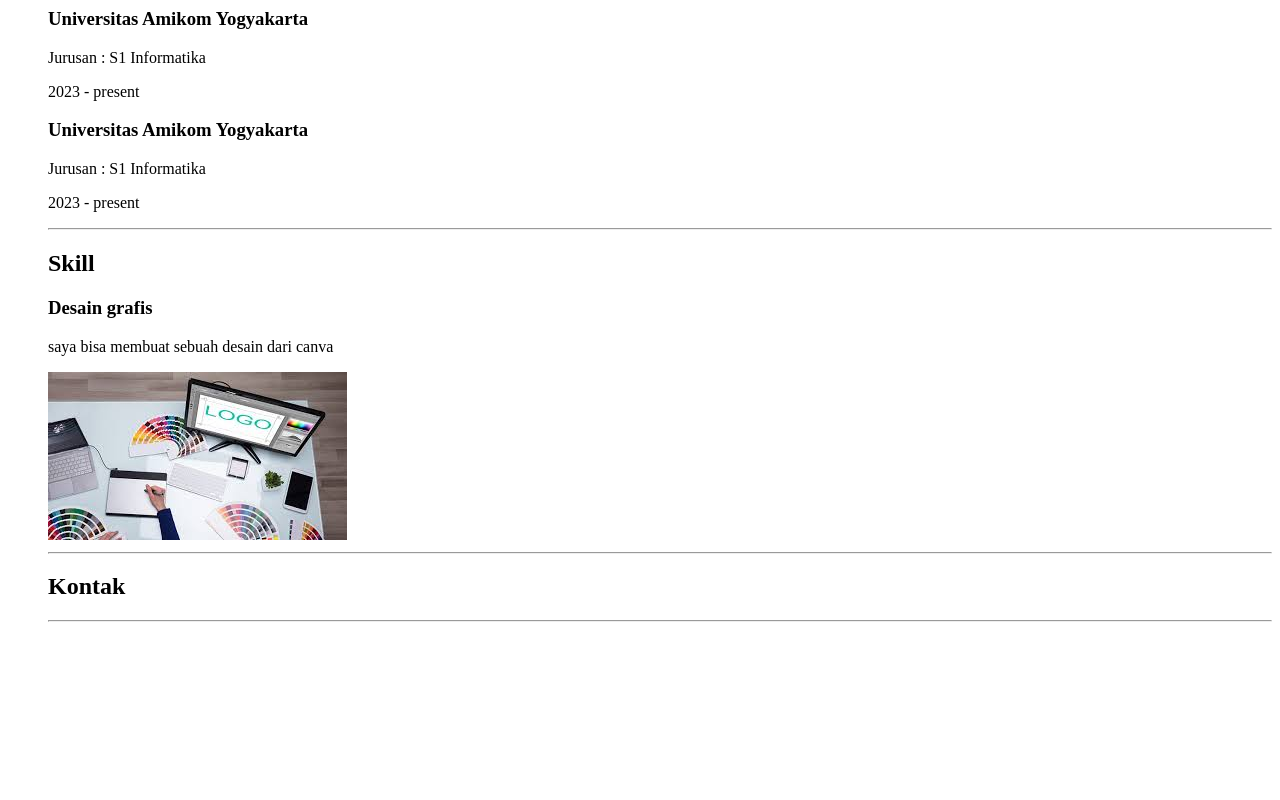
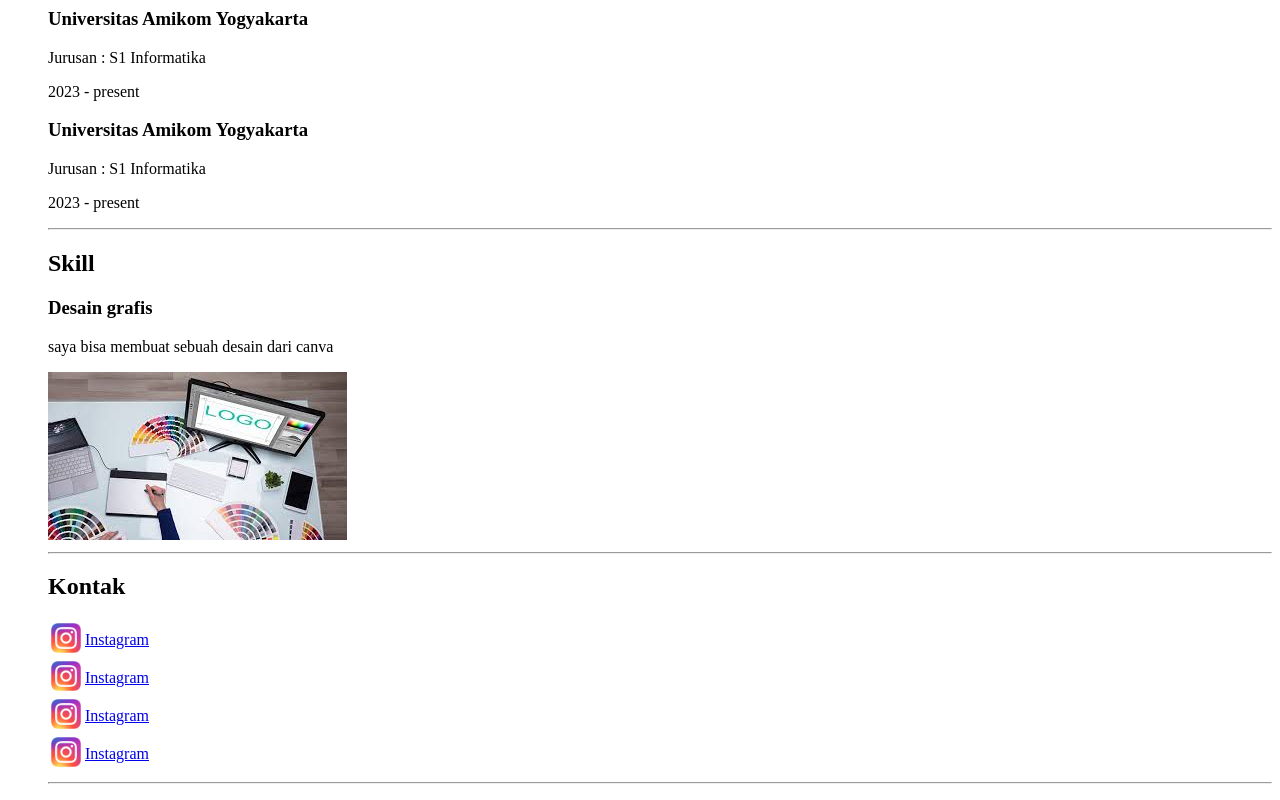
Before and after one commit to YusufWahid/Praktikum_2, a plain HTML site: page index.html in a window 1280 px wide. Shown: the part 870-1670 px from the top of the page. Before the commit the page ends 1508 px from the top, so only its background shows below. Drawn offline with Linux system fonts and the light colour scheme.

Commit message:
oke aman

```diff
--- a/index.html
+++ b/index.html
@@ -63,7 +63,25 @@
         <hr>
         <section id="kontak">
             <h2>Kontak</h2>
+            <table>
+                <tr>
+                    <th><img src="images/ig.png" alt="ikon ig" width="30px"></th>
+                    <td><a href="https://www.instagram.com/wahidd_y/?next=%2F">Instagram</a></td>
+                </tr>
+                <tr>
+                    <th><img src="images/ig.png" alt="ikon ig" width="30px"></th>
+                    <td><a href="https://www.instagram.com/wahidd_y/?next=%2F">Instagram</a></td>
+                </tr>
+                <tr>
+                    <th><img src="images/ig.png" alt="ikon ig" width="30px"></th>
+                    <td><a href="https://www.instagram.com/wahidd_y/?next=%2F">Instagram</a></td>
+                </tr>
+                <tr>
+                    <th><img src="images/ig.png" alt="ikon ig" width="30px"></th>
+                    <td><a href="https://www.instagram.com/wahidd_y/?next=%2F">Instagram</a></td>
+                </tr>
 
+            </table>
         </section>
         <hr>
     </ul>
```
Also changed, not shown: images/ig.png (added).
